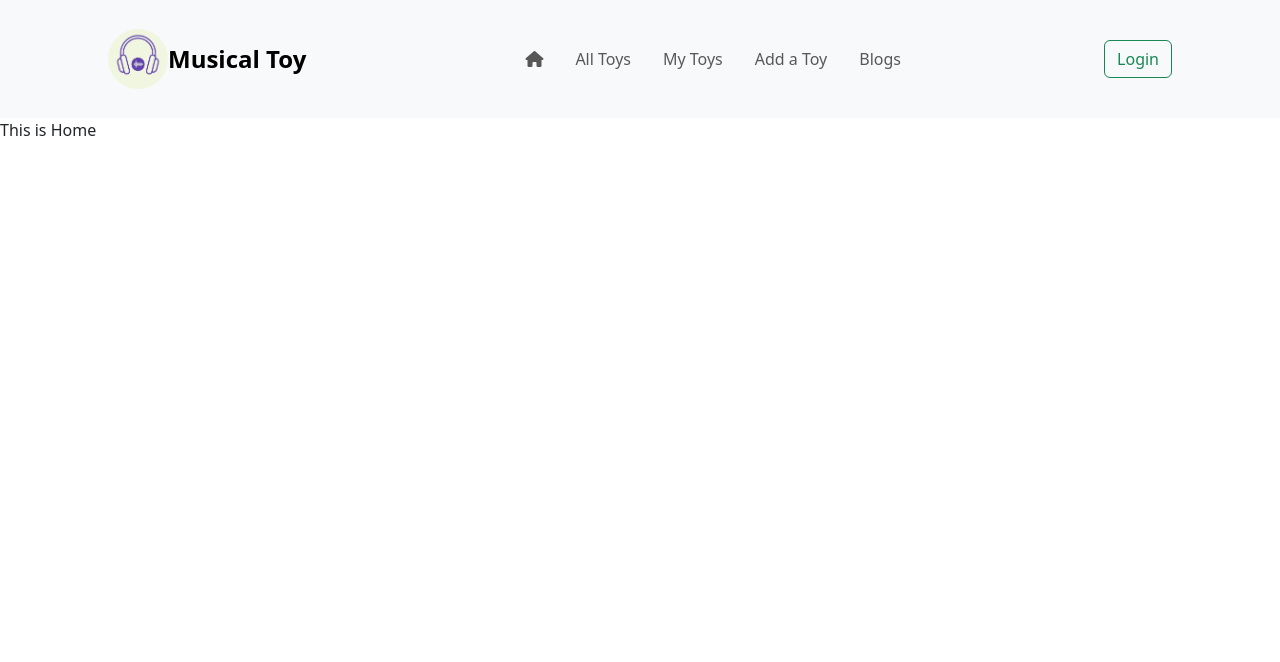
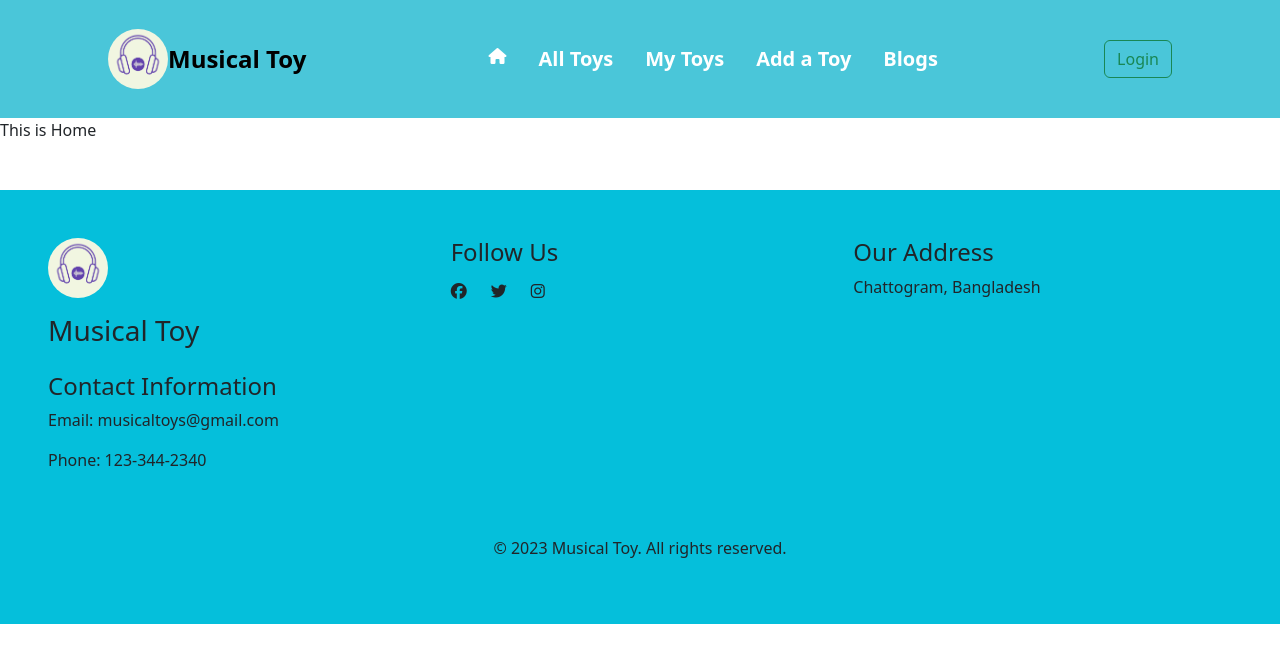
Before and after one commit to Showmandas/Musical-Toy-React-Client, a React (Vite) app: page / in a window 1280 px wide. Shown: the top 662 px of the page. Built offline with nearby package versions, Linux system fonts and the light colour scheme.

Commit message:
added a footer to the project

```diff
--- /dev/null
+++ b/src/components/Footer/Footer.jsx
@@ -0,0 +1,40 @@
+import React from 'react';
+import logo from '../../assets/images/logo.png'
+
+
+const Footer = () => {
+  return (
+    <footer className="footer mt-5 container-fluid p-5">
+      <div className="footer-content row">
+        <div className="footer-logo col-lg-4">
+          <img src={logo} alt="Website Logo" className='img-fluid rounded-circle mb-3' id='footerLogo' />
+          <h3> Musical Toy</h3>
+
+        <div className="footer-contact mt-4">
+          <h4>Contact Information</h4>
+          <p>Email: musicaltoys@gmail.com</p>
+          <p>Phone: 123-344-2340</p>
+        </div>
+        </div>
+        <div className="footer-social col-lg-4">
+          <h4>Follow Us</h4>
+          <div className="social-icons d-flex mt-3 gap-4">
+          <i className="fa-brands fa-facebook"></i>
+          <i className="fa-brands fa-twitter"></i>
+          <i className="fa-brands fa-instagram"></i>
+          </div>
+        </div>
+        <div className="footer-address col-lg-4">
+          <h4>Our Address</h4>
+          <p> Chattogram, Bangladesh</p>
+        </div>
+      </div>
+
+      <div className="footer-bottom mt-5 text-center">
+        <p>&copy; {new Date().getFullYear()} Musical Toy. All rights reserved.</p>
+      </div>
+    </footer>
+  );
+};
+
+export default Footer;
--- a/src/components/Header/Header.jsx
+++ b/src/components/Header/Header.jsx
@@ -4,7 +4,7 @@ import logo from '../../assets/images/logo.png'
 export default function Header() {
   return (
     <div>
-        <nav className="navbar navbar-expand-lg px-5 p-4  bg-body-tertiary">
+        <nav className="navbar navbar-expand-lg px-5 p-4" id='Navbar'>
   <div className="container-fluid">
     <Link className="navbar-brand px-5">
         <div className='d-flex justify-content-center align-items-center'>
@@ -19,20 +19,20 @@ export default function Header() {
       <ul className="navbar-nav m-auto text-center">
         <li className="nav-item px-2">
           <Link to={'/'} className="nav-link">
-          <i className="fa-solid fa-house"></i>
+          <i className="fa-solid fa-house text-white"></i>
           </Link>
         </li>
         <li className="nav-item px-2">
-          <Link className="nav-link">All Toys</Link>
+          <Link className="nav-link text-white fw-bold fs-5 ">All Toys</Link>
         </li>
         <li className="nav-item px-2">
-          <Link className="nav-link">My Toys</Link>
+          <Link className="nav-link text-white fw-bold fs-5">My Toys</Link>
         </li>
         <li className="nav-item px-2">
-          <Link className="nav-link">Add a Toy</Link>
+          <Link className="nav-link text-white fw-bold fs-5">Add a Toy</Link>
         </li>
         <li className="nav-item px-2">
-          <Link className="nav-link">Blogs</Link>
+          <Link className="nav-link text-white fw-bold fs-5">Blogs</Link>
         </li>
       </ul>
       <div className="d-flex justify-content-center px-5">
--- a/src/components/Layout/Layout.jsx
+++ b/src/components/Layout/Layout.jsx
@@ -1,12 +1,14 @@
 import React from 'react'
 import Header from '../Header/Header'
 import { Outlet } from 'react-router-dom'
+import Footer from '../Footer/Footer'
 
 export default function Layout() {
   return (
     <div>
         <Header/>
         <Outlet/>
+        <Footer/>
     </div>
   )
 }
--- a/src/index.css
+++ b/src/index.css
@@ -1,3 +1,12 @@
-#brandLogo{
+#brandLogo,#footerLogo{
     width: 60px !important;
 }
+
+#Navbar{
+    background-color: #4ac6d9 !important;
+}
+
+footer{
+    background-color: #05BFDB !important;
+
+}
```
